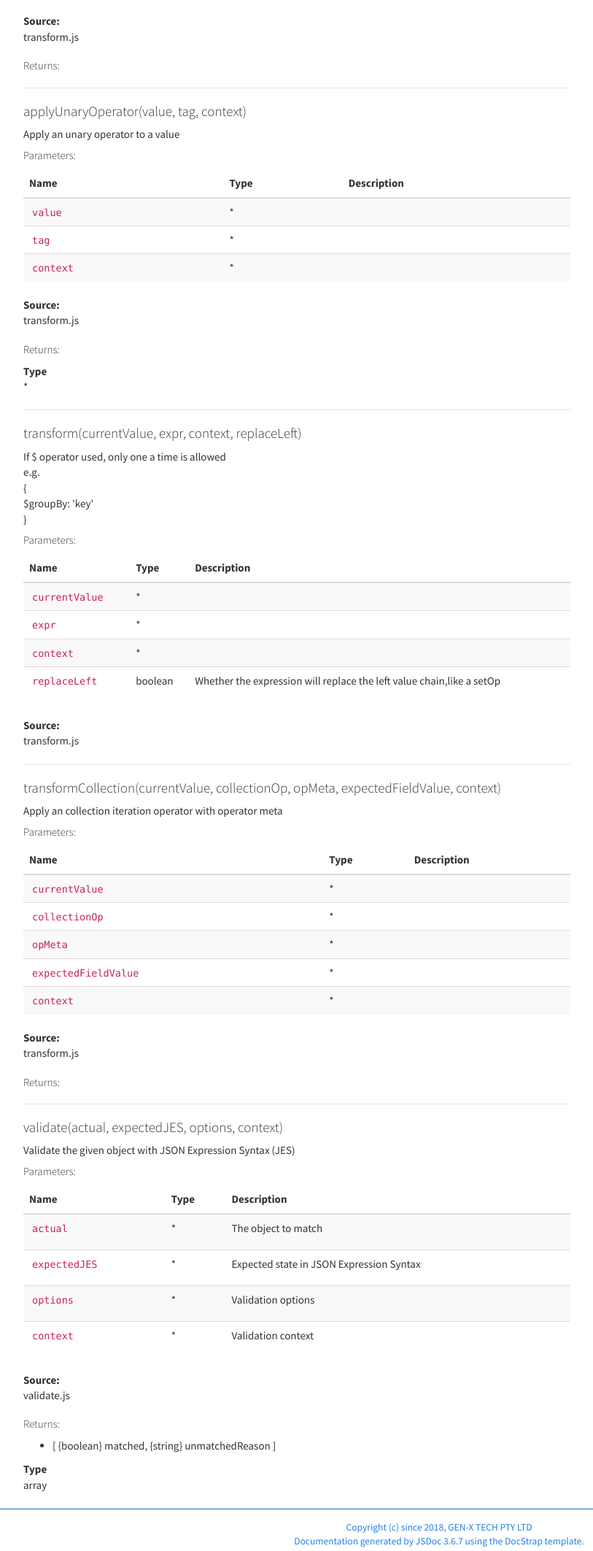
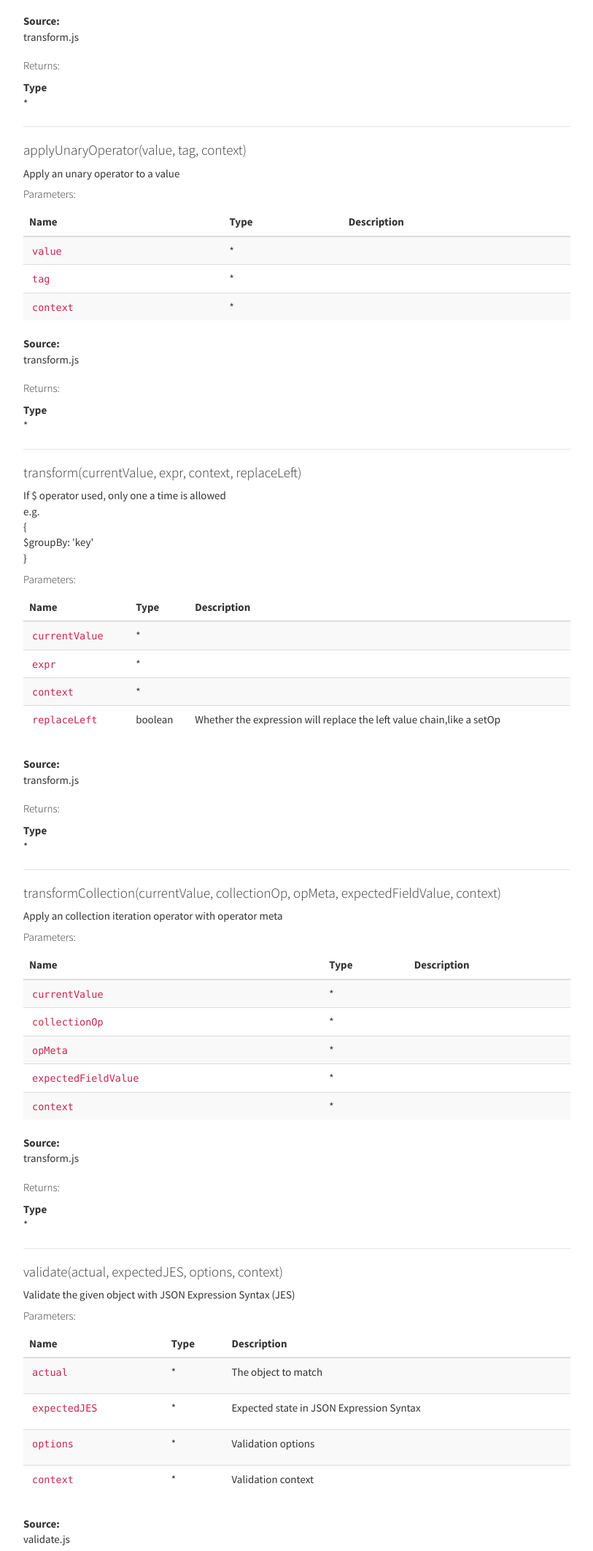
Before and after one commit to genx-tech/gx-jes, a website: page docs/global.html in a window 1280 px wide. Shown: the part 973-3098 px from the top of the page at 73% size, without its empty margins (38-851 px from the left). Drawn offline with Linux system fonts and the light colour scheme.

Commit message:
fix: docs and export types

```diff
--- a/docs/global.html
+++ b/docs/global.html
@@ -580,6 +580,19 @@
 
 
 
+<dl>
+    <dt>
+        Type
+    </dt>
+    <dd>
+
+<span class="param-type">*</span>
+
+
+
+    </dd>
+</dl>
+
 
 
 
@@ -992,6 +1005,26 @@ $groupBy: 'key'<br>
 
 
 
+    <h5>Returns:</h5>
+
+
+
+
+<dl>
+    <dt>
+        Type
+    </dt>
+    <dd>
+
+<span class="param-type">*</span>
+
+
+
+    </dd>
+</dl>
+
+
+
 
 
 </dd>
@@ -1225,6 +1258,19 @@ $groupBy: 'key'<br>
 
 
 
+
+<dl>
+    <dt>
+        Type
+    </dt>
+    <dd>
+
+<span class="param-type">*</span>
+
+
+
+    </dd>
+</dl>
 
 
 
@@ -1515,7 +1561,7 @@ $groupBy: 'key'<br>
 	</span>
 
 <span class="jsdoc-message">
-	Documentation generated by <a href="https://github.com/jsdoc3/jsdoc">JSDoc 3.6.7</a>
+	Documentation generated by <a href="https://github.com/jsdoc3/jsdoc">JSDoc 3.6.10</a>
 
 	using the <a href="https://github.com/docstrap/docstrap">DocStrap template</a>.
 </span>
--- a/src/index.js
+++ b/src/index.js
@@ -1,3 +1,4 @@
 export { default as validate } from './validators';
 export { default as transform } from './transformers';
 export { default } from './JES';
+export { default as types } from './types';
--- a/src/transform.js
+++ b/src/transform.js
@@ -55,7 +55,7 @@ function applyUnaryOperator(value, tag, context) {
  * @param {*} rightValue
  * @param {*} opMeta
  * @param {*} context
- * @returns
+ * @returns {*}
  */
 function applyOperator(currentValue, rightValue, [op, isUnary], context) {
     if (isUnary) {
@@ -75,7 +75,7 @@ function applyOperator(currentValue, rightValue, [op, isUnary], context) {
  * @param {*} opMeta
  * @param {*} expectedFieldValue
  * @param {*} context
- * @returns
+ * @returns {*}
  */
 function transformCollection(currentValue, collectionOp, opMeta, expectedFieldValue, context) {
     const isUnary = opMeta[1];
@@ -124,6 +124,7 @@ function transformCollection(currentValue, collectionOp, opMeta, expectedFieldVa
  * @param {*} expr
  * @param {*} context
  * @param {boolean} replaceLeft - Whether the expression will replace the left value chain,like a setOp
+ * @return {*}
  */
 function transform(currentValue, expr, context, replaceLeft) {
     if (expr == null) {
```
Also changed, not shown: docs/JES.html (+5 -5 lines), docs/classes.list.html (+1 -1 lines), docs/index.html (+1 -1 lines), docs/quicksearch.html (+1 -1 lines).
